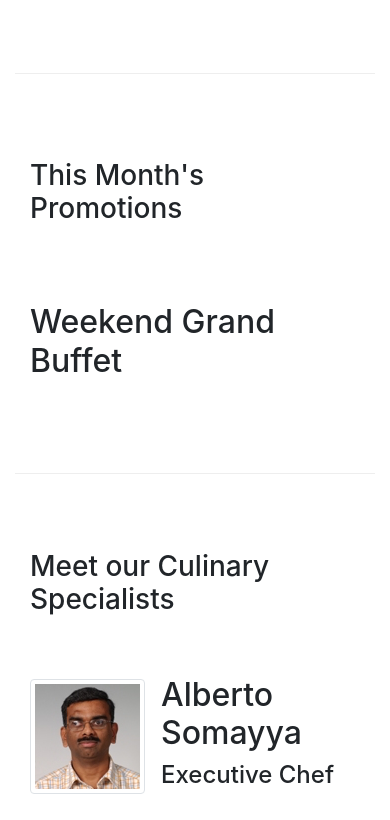
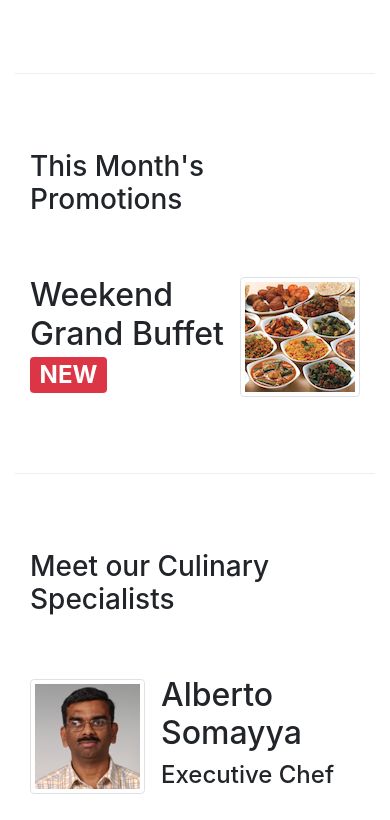
Before and after one commit to Ayush-Asutkar/Front-End-Bootstrap, a website: page index.html in a window 390 px wide. Shown: the part 879-1699 px from the top of the page. Drawn offline with nearby package versions, Linux system fonts and the light colour scheme.

Commit message:
Assignment 2 Task 2

```diff
--- a/index.html
+++ b/index.html
@@ -63,14 +63,19 @@
         </div>
 
 
-        <div  class="row row-content align-items-center">
-            <div class="col-12 col-sm-4 col-md-3">
+        <div class="row row-content align-items-center">
+            <div class="col-12 col-sm-4 order-sm-first col-md-3">
                 <h3>This Month's Promotions</h3>
             </div>
             <div class="col col-sm col-md">
-                <h2>Weekend Grand Buffet</h2>
-                <p class="d-none d-sm-block">Featuring mouthwatering combinations with a choice of five different salads, six enticing appetizers, six main entrees and five choicest desserts. Free flowing bubbly and soft drinks. All for just $19.99 per person </p>
-            </div>
+                <div class="media">
+                    <div class="media-body flex-first">
+                        <h2 class="mt-0 mb-1">Weekend Grand Buffet <span class="badge badge-danger">NEW</span></h2>
+                        <p class="d-none d-sm-block">Featuring mouthwatering combinations with a choice of five different salads, six enticing appetizers, six main entrees and five choicest desserts. Free flowing bubbly and soft drinks. All for just $19.99 per person </p>
+                    </div>
+                    <img class="d-flex ml-3 img-thumbnail align-self-center flex-last" src="./img/buffet.png" alt="buffet">
+                </div>
+                </div>
         </div>
 
         <div  class="row row-content align-items-center">
```
